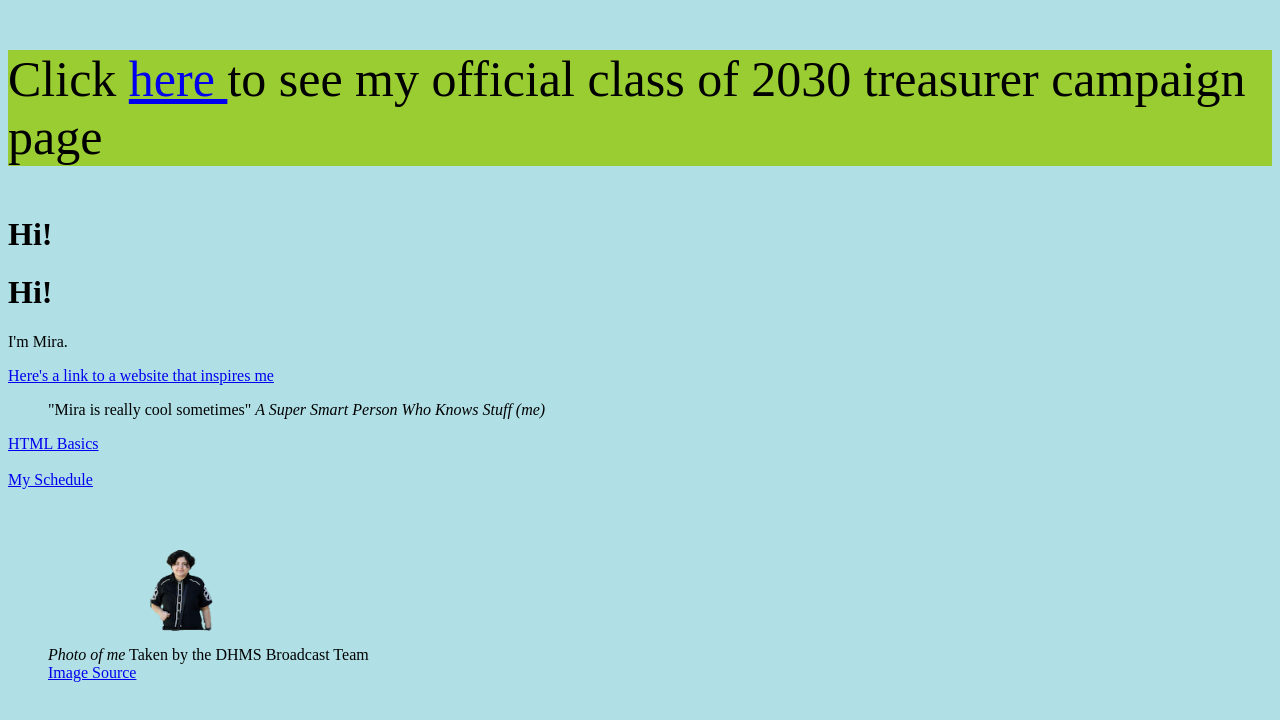
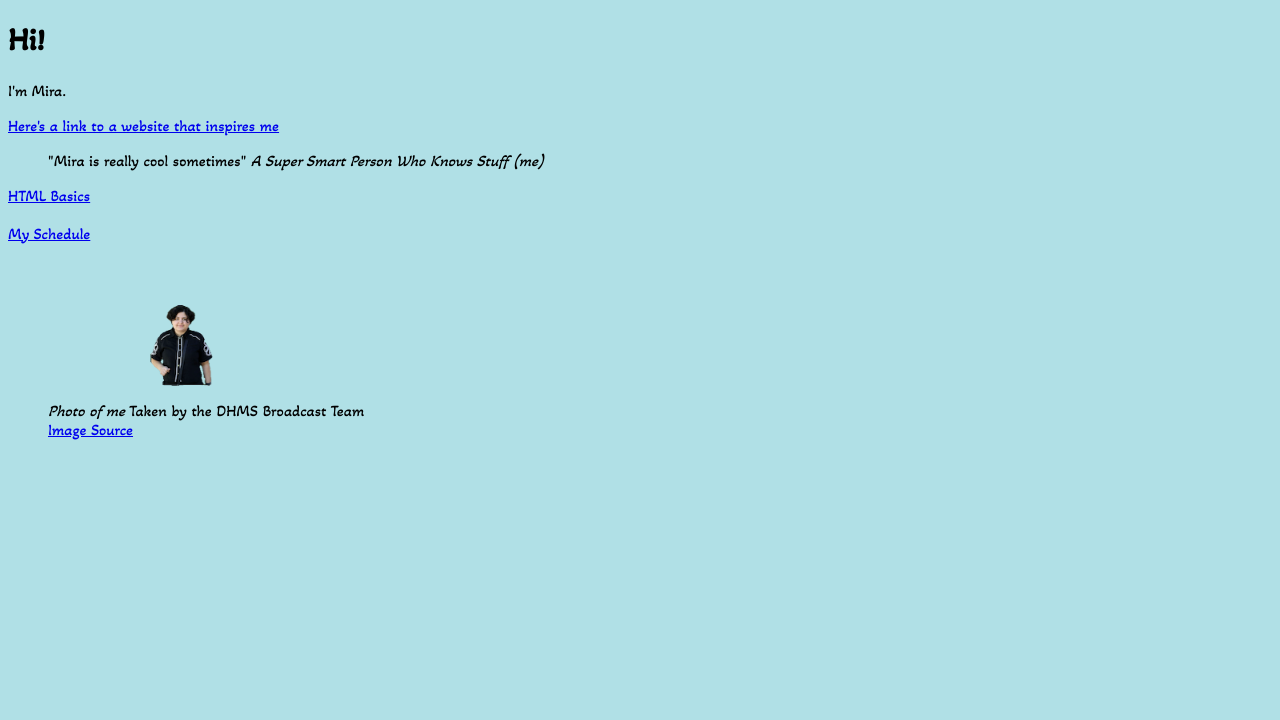
Before and after one commit to delightfulhumanoidrobot/delightfulhumanoidrobot.github.io, a plain HTML site: page index.html in a window 1280 px wide. Drawn offline with Linux system fonts and the light colour scheme.

Commit message:
I finally got my font from font bunny to work

```diff
--- a/index.html
+++ b/index.html
@@ -6,12 +6,16 @@ Some Stuff About Me
 </title>
 <script src="validate.js"></script>
     <link rel="icon" type="image/x-icon" href="Images/favicon.ico">
+<style>
+ @font-face {
+      font-family: 'Akaya Telivigala';
+      src: url('AkayaTelivigala-ConverterHQ.woff') format('woff');
+    }
+body {
+    font-family: 'Akaya Telivigala'
+}
+</style>
 </head>
-<body style="background-color: powderblue">
-<header style= "background-color: yellowgreen">
-    <p style="font-size: 50px"> Click <a href=campaign.html> here </a> to see my official class of 2030  treasurer campaign page </p>
-</header>
-     <h1>Hi!</h1>
     <body style="background-color: powderblue">
     <h1>Hi!</h1>
 <p>I'm Mira.</p>
```
Also changed, not shown: AkayaTelivigala-ConverterHQ.woff (added).
